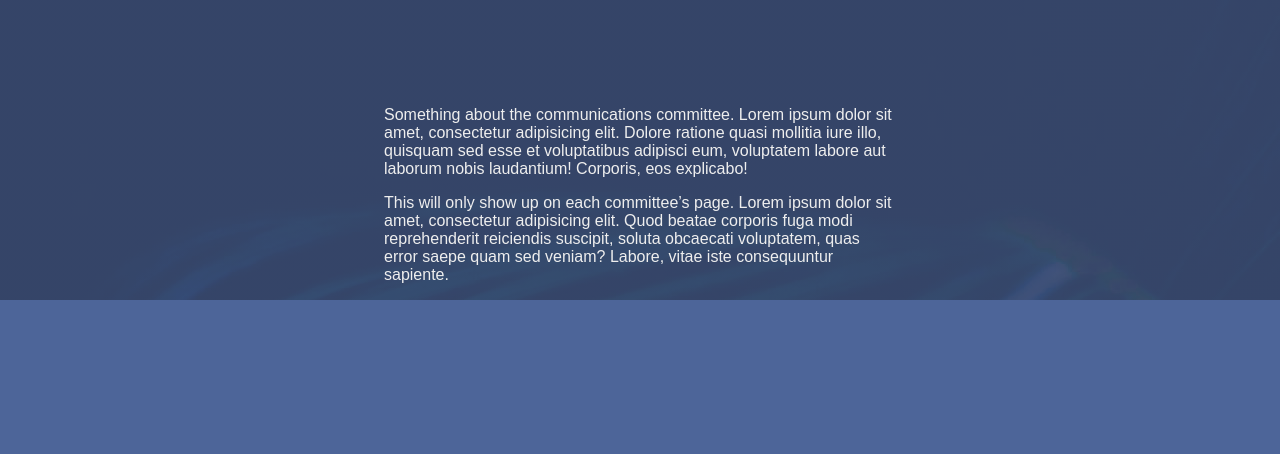
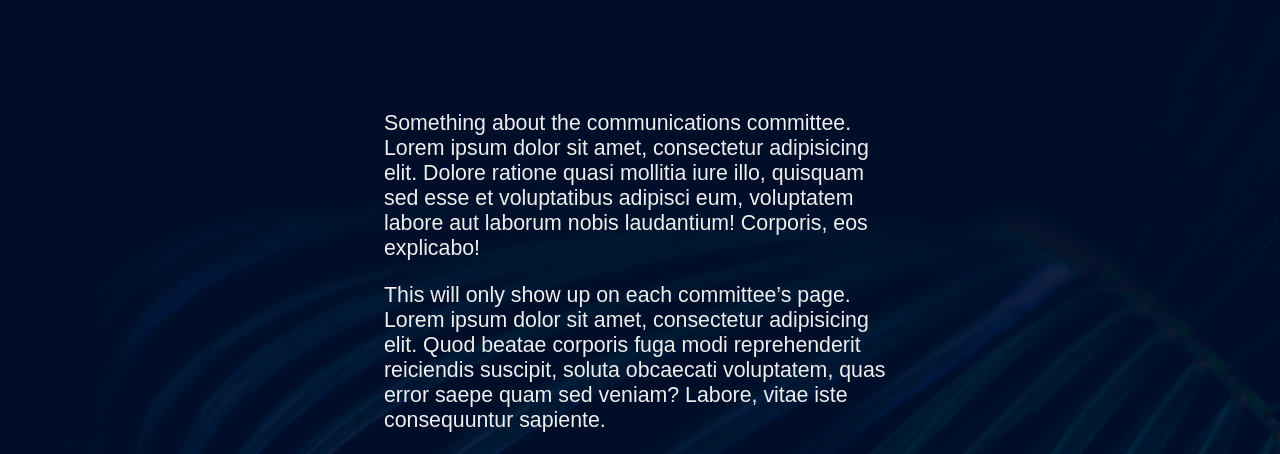
Before and after one commit to kaine119/dhap-2019, a Jekyll site: the page built from writeups/_org_committees/communications.md, in a window 1280 px wide. Shown: the part 450-904 px from the top of the page. Built offline with Jekyll 4.4.1, drawn with Linux system fonts in a browser that asks for light colours.

Commit message:
Change content background color

```diff
--- a/assets/css/content.css
+++ b/assets/css/content.css
@@ -10,6 +10,7 @@
     display: flex;
     flex-direction: column;
     justify-content: center;
+    font-size: 16pt;
     color: #eee;
 }
 
@@ -17,8 +18,8 @@
     position: absolute;
     width: 100%; height: 100%;
     top: 0; left: 0;
-    background-image: linear-gradient(rgba(var(--base2), 0.9), rgba(var(--base2), 0.9)), url({{ site.baseurl }}/assets/img/{{ page.background }});
+    background-image: linear-gradient(rgba(var(--base1), 0.8), rgba(var(--base1), 0.8)), url({{ site.baseurl }}/assets/img/{{ page.background }});
     background-blend-mode: normal;
-    filter: brightness(75%);
+    filter: brightness(50%);
     z-index: -6;
 }
```
